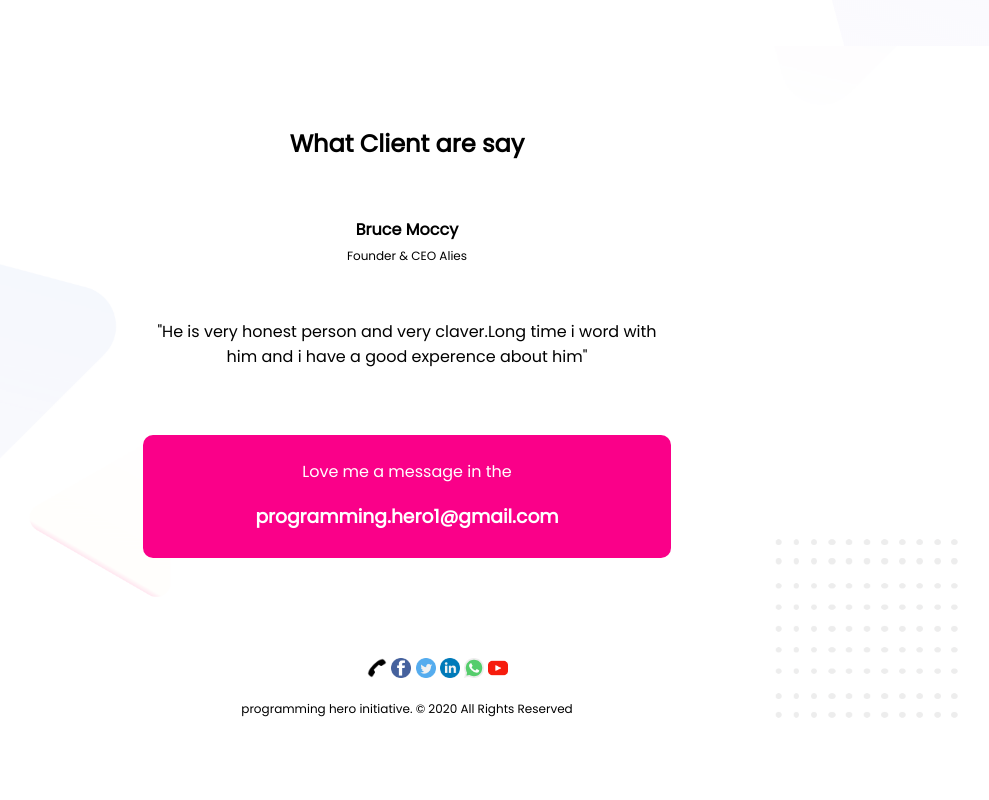
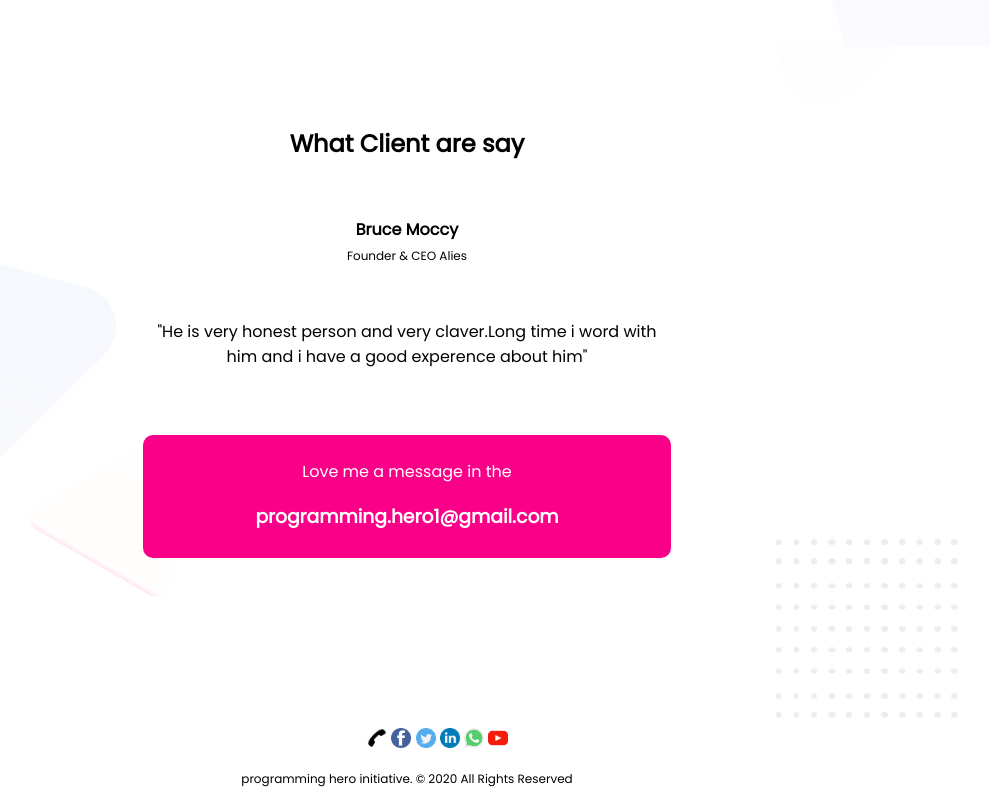
Before and after one commit to amiruleeeiu/personal-website, a plain HTML site: page index.html in a window 1280 px wide. Shown: the part 2229-3029 px from the top of the page, without its empty margins (233-1222 px from the left). Before the commit the page ends 2959 px from the top, so only its background shows below. Drawn offline with Linux system fonts and the light colour scheme.

Commit message:
padding added

```diff
--- a/style.css
+++ b/style.css
@@ -106,7 +106,7 @@ section{
     height: 20px;
     position: relative;
     left: 600px;
-    padding-top: 100px;
+    padding-top: 170px;
 }
 #footer-content{
     margin: auto;
@@ -114,7 +114,7 @@ section{
     padding: 20px;
 }
 #footer-last{
-    padding-top: 130px;
+    padding-top: 200px;
     font-size: 12px;
 }
 .footer{
```
